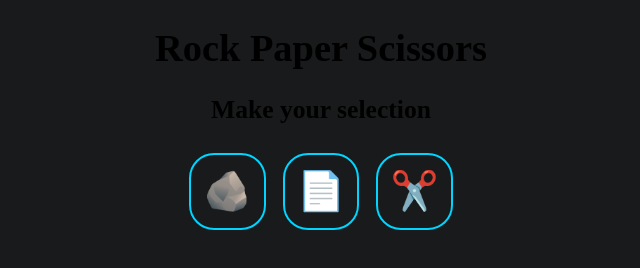
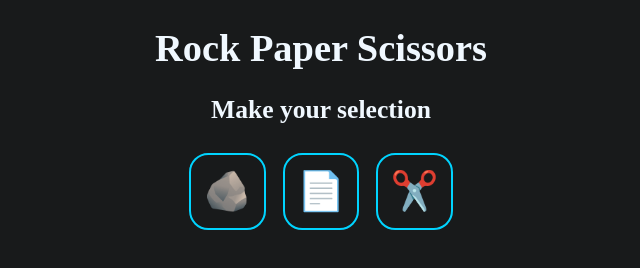
Before and after one commit to chicken10dys/chicken10dys.github.io, a plain HTML site: page RockPaperScissors/index.html in a window 1280 px wide. Shown: the whole page, without its empty margins (319-959 px from the left). Drawn offline with Linux system fonts and the light colour scheme.

Commit message:
Changed px to vw

```diff
--- a/RockPaperScissors/main.css
+++ b/RockPaperScissors/main.css
@@ -3,14 +3,15 @@ html {
     background: rgb(24, 26, 27);
     overflow: hidden;
     text-align: center;
+    color: aliceblue;
 }
 button {
     width: 6vw;
     height: 6vw;
     font-size: 3vw;
     background: rgb(24, 26, 27);
-    border-radius: 25px;
-    border: 2px solid #00d4ff;
+    border-radius: 1.5vw;
+    border: 0.2vw solid #00d4ff;
     margin: 0.5vw;
     align-items: center;
     text-align: center;
```
